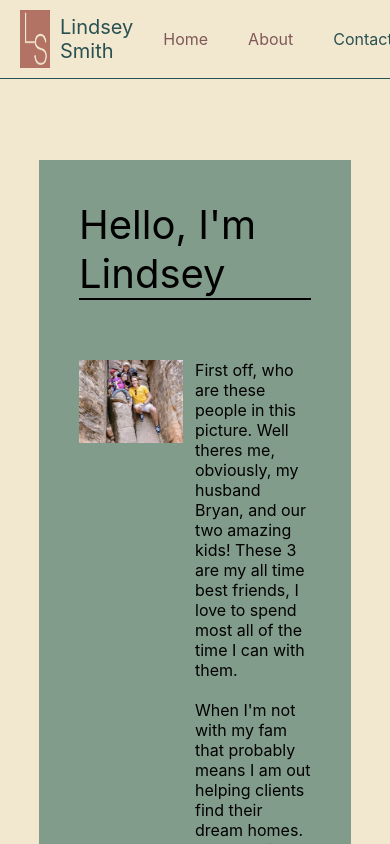
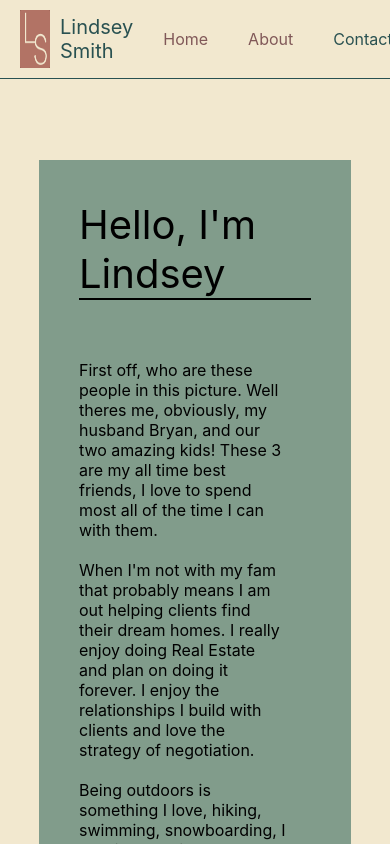
Before and after one commit to campbelllm/portfolio, a React (Create React App) app: page /about in a window 390 px wide. Shown: the top 844 px of the page. Built offline with nearby package versions, Linux system fonts and the light colour scheme.

Commit message:
Contact Page- media queries done

```diff
--- a/src/components/About/aboutStyledComponents.js
+++ b/src/components/About/aboutStyledComponents.js
@@ -6,6 +6,7 @@ export const AboutMainComponent = styled.div`
     padding: 100px 0px;
     display: flex;
     justify-content: center;
+
 `;
 
 export const AboutContainer = styled.div`
@@ -13,6 +14,7 @@ export const AboutContainer = styled.div`
     background-color: #819C8B;
     padding: 40px;
     margin: 60px 0px;
+
 `;
 
 export const AboutHeader = styled.div`
@@ -24,6 +26,11 @@ export const AboutHeader = styled.div`
 export const AboutBody = styled.div`
   display: flex;
   justify-content: space-between;
+  @media (max-width: 950px){
+      display: flex;
+      flex-direction: column;
+}
+
 `;
 
 export const FamilyPic = styled.div`
@@ -31,6 +38,13 @@ export const FamilyPic = styled.div`
     width: 45%;
     background-repeat: no-repeat;
     background-size: contain;
+    @media (max-width: 950px){
+      background-image: url(${picture});
+    width: 90%;
+    background-repeat: no-repeat;
+    background-size: contain;
+    }
+
 `;
 
 export const AboutText = styled.div`
@@ -40,4 +54,7 @@ export const AboutText = styled.div`
 
       margin-bottom: 20px;
     }
+    @media (max-width: 950px){
+     width: 90%;
+}
 `;
--- a/src/components/Contact/contactStyledComponents.js
+++ b/src/components/Contact/contactStyledComponents.js
@@ -33,6 +33,12 @@ export const ContactForm = styled.div`
 
   & p {
     padding: 50px;
+
+  }
+  @media (max-width: 950px){
+    p {
+      padding:20px 0;
+    }
   }
 `;
 
@@ -47,12 +53,19 @@ export const Name = styled.div`
   & label {
     float: left;
   }
+  @media (max-width: 950px){
+    width: 100%;
+    padding: 25px 0px;
+  }
 `;
 
 export const Email = styled.div`
   display: inline-grid;
   width: 48%;
   margin-bottom: 20px;
+  @media (max-width: 950px){
+    width:100%;
+  }
 `;
 
 export const Subject = styled.div`
```
